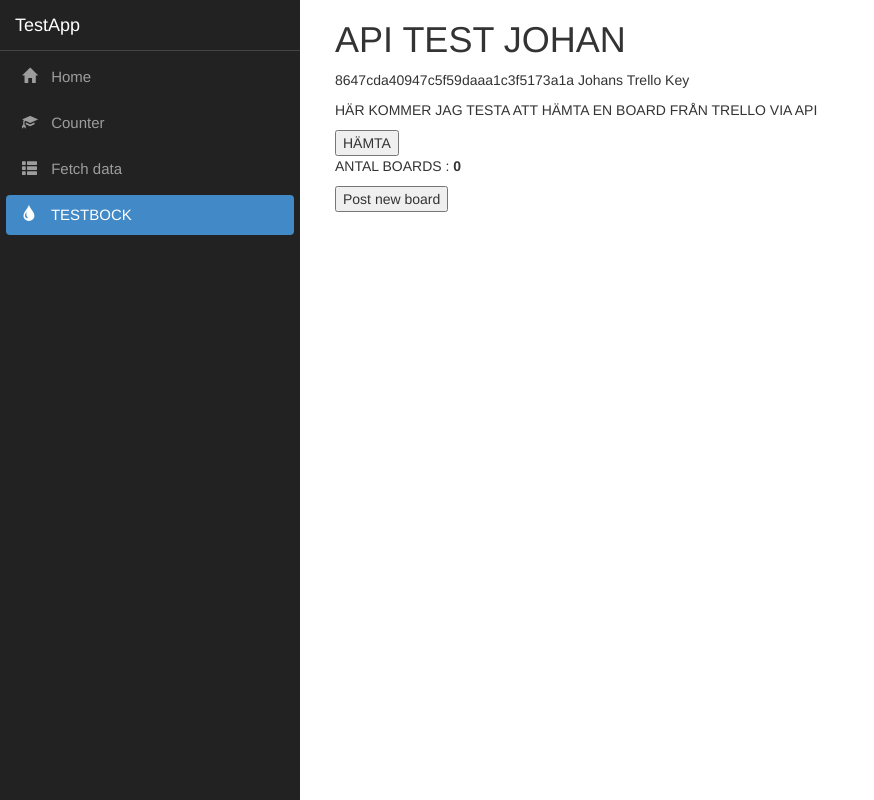
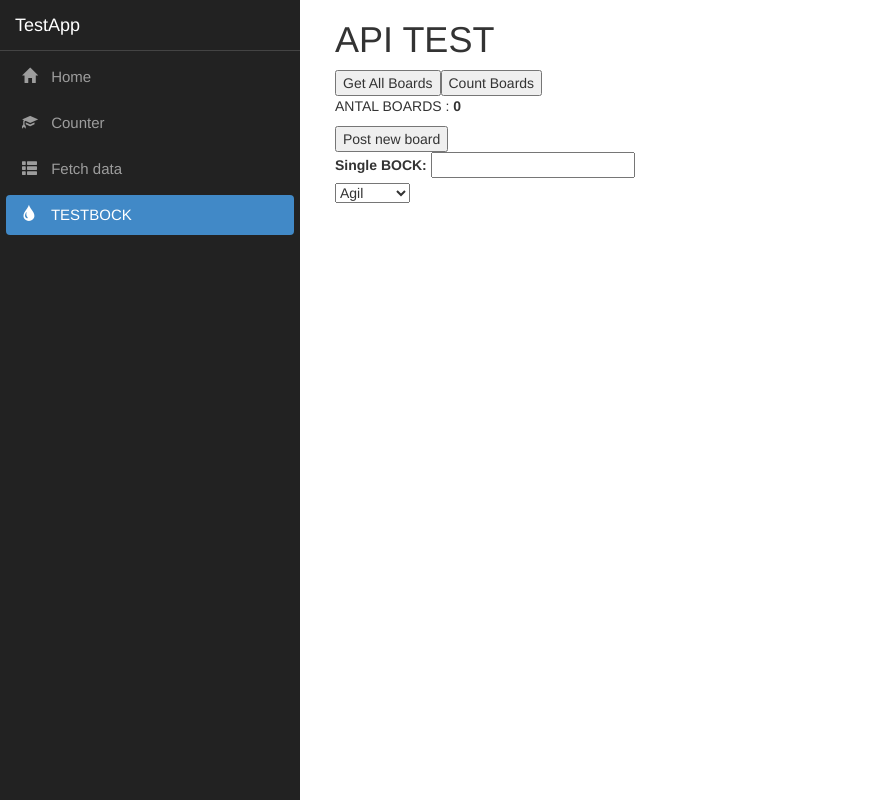
Before and after one commit to trizones/PMStest, an Angular app in the folder TestApp/TestApp/ClientApp/: page /fetch-johan in a window 1280 px wide. Shown: the whole page, without its empty margins (0-874 px from the left). Built offline with nearby package versions, Linux system fonts and the light colour scheme.

Commit message:
FÖRSTA SPRINTEN klaro

```diff
--- a/TestApp/TestApp/ClientApp/src/app/fetch-johan/fetch-johan.component.html
+++ b/TestApp/TestApp/ClientApp/src/app/fetch-johan/fetch-johan.component.html
@@ -1,16 +1,28 @@
 
 
-<h1>API TEST JOHAN</h1>
+<h1>API TEST</h1>
 
-<p>8647cda40947c5f59daaa1c3f5173a1a      Johans Trello Key</p>
+<button (click)="getProjects()">Get All Boards</button>
 
-
-<p>HÄR KOMMER JAG TESTA ATT HÄMTA EN BOARD FRÅN TRELLO VIA API</p>
-
-<button (click)="projektCounter()">HÄMTA</button>
+<button (click)="projectCounter()">Count Boards</button>
 
 <p>ANTAL BOARDS  : <strong>{{ projektCount }}</strong></p>
 
+
+<li *ngFor="let info of data">   <span class="badge"><a href="{{info.url}}">{{info.name}} </a></span></li>
+
+
 <button (click)="postBoard()">Post new board</button>
 
-<li *ngFor="let info of data">   <span class="badge"><a href="{{info.url}}">{{info.name}} </a></span></li>
+
+<form name="myForm" ng-controller="ExampleController">
+  <label>
+    Single BOCK:
+    <input type="text" id="text1" name="input" ng-model="example.text"
+           ng-pattern="example.word" required ng-trim="false">
+  </label>
+</form>
+<select id="choosenType1">
+  <option value="5c5ae1ef983ae064e4c5a442">Agil</option>
+  <option value="5c5ae3ef383e360f78a3642a">Non Agil</option>
+</select>
--- a/TestApp/TestApp/ClientApp/src/app/fetch-johan/fetch-johan.component.ts
+++ b/TestApp/TestApp/ClientApp/src/app/fetch-johan/fetch-johan.component.ts
@@ -17,17 +17,16 @@
     }
 
 
-  public projektCounter(){
-
-
-    var antalProjekt = 0;
+  public getProjects(){
 
     this.http.request(this.baseUrl)
         .subscribe((res: Response) => {
           this.data = res.json();
+      });
+  }
 
-
-        });
+  public projectCounter() : void {
+    this.projektCount = Object.keys(this.data).length;
   }
 
   public postBoard() {
@@ -41,8 +40,14 @@
       }
     });
 
-    xhr.open("POST", "https://api.trello.com/1/boards/?name=Newboard&defaultLabels=true&defaultLists=true&keepFromSource=none&prefs_permissionLevel=private&prefs_voting=disabled&prefs_comments=members&prefs_invitations=members&prefs_selfJoin=true&prefs_cardCovers=true&prefs_background=blue&prefs_cardAging=regular&key=8647cda40947c5f59daaa1c3f5173a1a&token=5e73a3d20653d1e9f97812fa1572a61499b84ffd6954f1b33f4f93d69fd0fdff");
 
+    var projectName = ((document.getElementById("text1") as HTMLInputElement).value);
+    var choosenType = ((document.getElementById("choosenType1") as HTMLInputElement).value);
+
+    // Skapar en ny board
+    //xhr.open("POST", "https://api.trello.com/1/boards/?name=" + projectName + "&defaultLabels=true&defaultLists=true&keepFromSource=none&prefs_permissionLevel=private&prefs_voting=disabled&prefs_comments=members&prefs_invitations=members&prefs_selfJoin=true&prefs_cardCovers=true&prefs_background=blue&prefs_cardAging=regular&key=8647cda40947c5f59daaa1c3f5173a1a&token=5e73a3d20653d1e9f97812fa1572a61499b84ffd6954f1b33f4f93d69fd0fdff");
+    // Ska skapa en ny kopia av Hasses board
+    xhr.open("POST", "https://api.trello.com/1/boards/?name=" + projectName + "&defaultLabels=true&defaultLists=true&idBoardSource=" + choosenType + "&keepFromSource=none&prefs_permissionLevel=private&prefs_voting=disabled&prefs_comments=members&prefs_invitations=members&prefs_selfJoin=true&prefs_cardCovers=true&prefs_background=blue&prefs_cardAging=regular&key=8647cda40947c5f59daaa1c3f5173a1a&token=5e73a3d20653d1e9f97812fa1572a61499b84ffd6954f1b33f4f93d69fd0fdff");
     xhr.send(data);
   }
 
```
